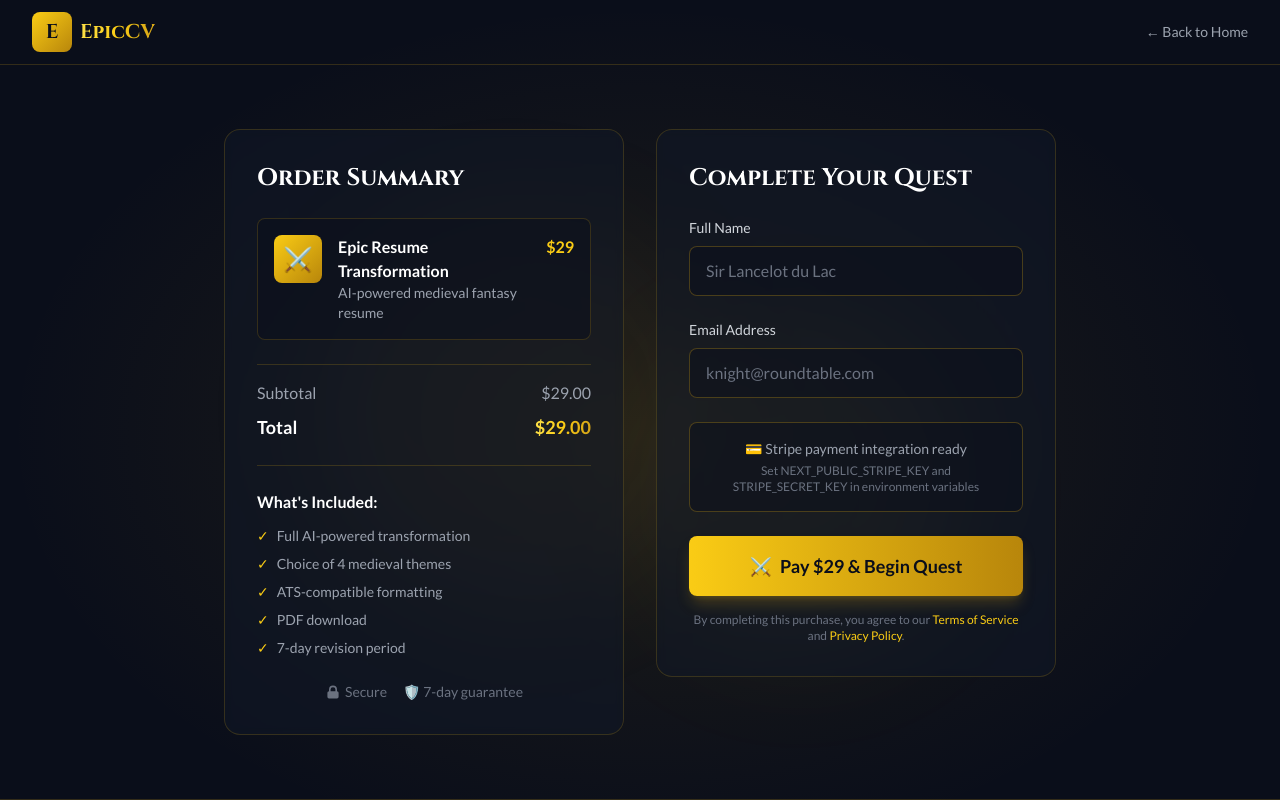
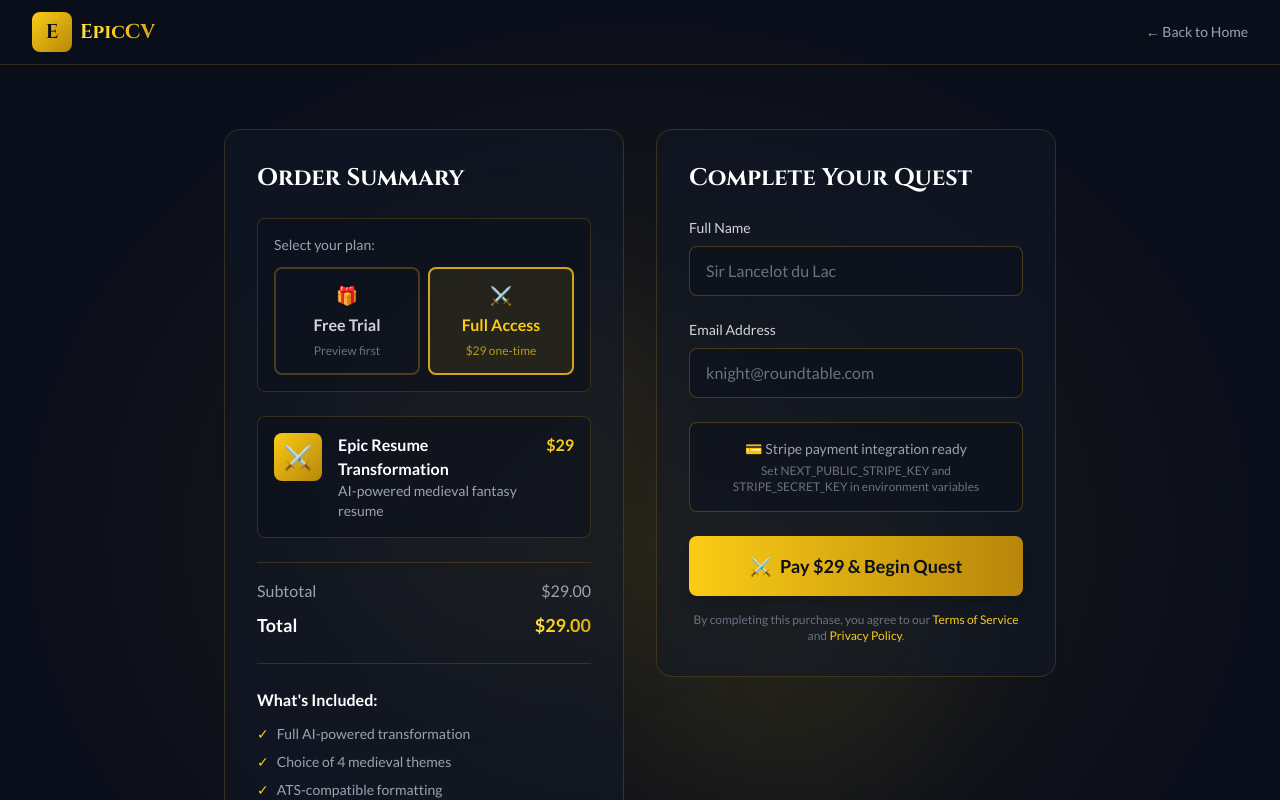
Before and after one commit to INDEX-prog/epiccv, a Next.js app: page /checkout in a window 1280 px wide. Shown: the top 800 px of the page. Built offline with nearby package versions, Linux system fonts and the light colour scheme.

Commit message:
fix: apply user modifications

```diff
--- a/app/checkout/page.tsx
+++ b/app/checkout/page.tsx
@@ -1,12 +1,14 @@
 "use client";
 
-import { useState } from "react";
+import { useState, useEffect } from "react";
 import Link from "next/link";
 
 interface FormData {
   email: string;
   name: string;
 }
+
+type PlanType = "trial" | "full";
 
 export default function CheckoutPage() {
   const [formData, setFormData] = useState<FormData>({
@@ -15,6 +17,16 @@ export default function CheckoutPage() {
   });
   const [isProcessing, setIsProcessing] = useState<boolean>(false);
   const [step, setStep] = useState<number>(1);
+  const [selectedPlan, setSelectedPlan] = useState<PlanType>("full");
+
+  useEffect(() => {
+    // Check URL params for plan selection
+    const params = new URLSearchParams(window.location.search);
+    const plan = params.get("plan");
+    if (plan === "trial") {
+      setSelectedPlan("trial");
+    }
+  }, []);
 
   const handleInputChange = (e: React.ChangeEvent<HTMLInputElement>): void => {
     const { name, value } = e.target;
@@ -25,13 +37,14 @@ export default function CheckoutPage() {
     e.preventDefault();
     setIsProcessing(true);
 
-    // Simulate payment processing
-    // In production, this would create a Stripe checkout session
+    // Simulate processing
     setTimeout(() => {
       setStep(2);
       setIsProcessing(false);
     }, 1500);
   };
+
+  const isTrial = selectedPlan === "trial";
 
   return (
     <div className="min-h-screen bg-navy-900 relative overflow-hidden">
@@ -64,36 +77,116 @@ export default function CheckoutPage() {
             <div className="order-2 lg:order-1">
               <div className="card">
                 <h2 className="font-medieval text-2xl font-bold text-white mb-6">
-                  Order Summary
+                  {isTrial ? "Free Trial" : "Order Summary"}
                 </h2>
 
+                {/* Plan Selection Toggle */}
+                <div className="mb-6 p-4 bg-navy-900/50 rounded-lg border border-gold-500/20">
+                  <p className="text-gray-400 text-sm mb-3">Select your plan:</p>
+                  <div className="grid grid-cols-2 gap-2">
+                    <button
+                      type="button"
+                      onClick={() => setSelectedPlan("trial")}
+                      className={`p-3 rounded-lg border-2 transition-all text-center ${
+                        isTrial
+                          ? "border-green-500 bg-green-500/10"
+                          : "border-gold-500/30 hover:border-gold-500/50"
+                      }`}
+                    >
+                      <span className="block text-lg mb-1">🎁</span>
+                      <span className={`block font-semibold ${isTrial ? "text-green-400" : "text-gray-300"}`}>
+                        Free Trial
+                      </span>
+                      <span className={`text-xs ${isTrial ? "text-green-400/70" : "text-gray-500"}`}>
+                        Preview first
+                      </span>
+                    </button>
+                    <button
+                      type="button"
+                      onClick={() => setSelectedPlan("full")}
+                      className={`p-3 rounded-lg border-2 transition-all text-center ${
+                        !isTrial
+                          ? "border-gold-500 bg-gold-500/10"
+                          : "border-gold-500/30 hover:border-gold-500/50"
+                      }`}
+                    >
+                      <span className="block text-lg mb-1">⚔️</span>
+                      <span className={`block font-semibold ${!isTrial ? "text-gold-400" : "text-gray-300"}`}>
+                        Full Access
+                      </span>
+                      <span className={`text-xs ${!isTrial ? "text-gold-400/70" : "text-gray-500"}`}>
+                        $29 one-time
+                      </span>
+                    </button>
+                  </div>
+                </div>
+
                 <div className="space-y-4 mb-6">
-                  <div className="flex items-start gap-4 p-4 bg-navy-900/50 rounded-lg border border-gold-500/20">
-                    <div className="w-12 h-12 rounded-lg bg-gradient-to-br from-gold-400 to-gold-600 flex items-center justify-center text-2xl flex-shrink-0">
-                      ⚔️
+                  <div className={`flex items-start gap-4 p-4 bg-navy-900/50 rounded-lg border ${
+                    isTrial ? "border-green-500/20" : "border-gold-500/20"
+                  }`}>
+                    <div className={`w-12 h-12 rounded-lg flex items-center justify-center text-2xl flex-shrink-0 ${
+                      isTrial
+                        ? "bg-gradient-to-br from-green-400 to-green-600"
+                        : "bg-gradient-to-br from-gold-400 to-gold-600"
+                    }`}>
+                      {isTrial ? "🎁" : "⚔️"}
                     </div>
                     <div className="flex-1">
-                      <h3 className="text-white font-semibold">Epic Resume Transformation</h3>
-                      <p className="text-gray-400 text-sm">AI-powered medieval fantasy resume</p>
+                      <h3 className="text-white font-semibold">
+                        {isTrial ? "Free Trial Preview" : "Epic Resume Transformation"}
+                      </h3>
+                      <p className="text-gray-400 text-sm">
+                        {isTrial
+                          ? "Preview your epic resume transformation"
+                          : "AI-powered medieval fantasy resume"
+                        }
+                      </p>
                     </div>
-                    <span className="text-gold-400 font-bold">$29</span>
+                    <span className={`font-bold ${isTrial ? "text-green-400" : "text-gold-400"}`}>
+                      {isTrial ? "Free" : "$29"}
+                    </span>
                   </div>
                 </div>
 
                 <div className="border-t border-gold-500/20 pt-4 space-y-2">
                   <div className="flex justify-between text-gray-400">
                     <span>Subtotal</span>
-                    <span>$29.00</span>
+                    <span>{isTrial ? "$0.00" : "$29.00"}</span>
                   </div>
                   <div className="flex justify-between text-white font-bold text-lg">
-                    <span>Total</span>
-                    <span className="gradient-text">$29.00</span>
+                    <span>Total {isTrial && <span className="text-sm font-normal text-gray-400">(today)</span>}</span>
+                    <span className={isTrial ? "text-green-400" : "gradient-text"}>
+                      {isTrial ? "$0.00" : "$29.00"}
+                    </span>
                   </div>
                 </div>
 
                 {/* What's Included */}
                 <div className="mt-6 pt-6 border-t border-gold-500/20">
-                  <h4 className="text-white font-semibold mb-3">What&apos;s Included:</h4>
+                  <h4 className="text-white font-semibold mb-3">
+                    {isTrial ? "Free Trial Includes:" : "What's Included:"}
+                  </h4>
+                  {isTrial ? (
+                    <ul className="space-y-2 text-sm text-gray-400">
+                      <li className="flex items-center gap-2">
+                        <span className="text-green-400">✓</span>
+                        Preview of your transformed resume
+                      </li>
+                      <li className="flex items-center gap-2">
+                        <span className="text-green-400">✓</span>
+                        Try all 4 medieval themes
+                      </li>
+                      <li className="flex items-center gap-2">
+                        <span className="text-green-400">✓</span>
+                        No credit card required
+                      </li>
+                      <li className="flex items-center gap-2">
+                        <span className="text-green-400">✓</span>
+                        Upgrade anytime for $29
+                      </li>
+                    </ul>
+                  ) : (
                     <ul className="space-y-2 text-sm text-gray-400">
                       <li className="flex items-center gap-2">
                         <span className="text-gold-400">✓</span>
@@ -116,10 +209,17 @@ export default function CheckoutPage() {
                         7-day revision period
                       </li>
                     </ul>
+                  )}
                 </div>
 
                 {/* Trust Badges */}
                 <div className="mt-6 flex items-center justify-center gap-4 text-gray-500 text-sm">
+                  {isTrial ? (
+                    <span className="flex items-center gap-1">
+                      🎁 No payment required
+                    </span>
+                  ) : (
+                    <>
                       <span className="flex items-center gap-1">
                         <svg className="w-4 h-4" fill="currentColor" viewBox="0 0 20 20">
                           <path fillRule="evenodd" d="M5 9V7a5 5 0 0110 0v2a2 2 0 012 2v5a2 2 0 01-2 2H5a2 2 0 01-2-2v-5a2 2 0 012-2zm8-2v2H7V7a3 3 0 016 0z" clipRule="evenodd" />
@@ -129,15 +229,17 @@ export default function CheckoutPage() {
                       <span className="flex items-center gap-1">
                         🛡️ 7-day guarantee
                       </span>
+                    </>
+                  )}
                 </div>
               </div>
             </div>
 
-            {/* Payment Form */}
+            {/* Form */}
             <div className="order-1 lg:order-2">
               <div className="card">
                 <h2 className="font-medieval text-2xl font-bold text-white mb-6">
-                  Complete Your Quest
+                  {isTrial ? "Start Your Free Trial" : "Complete Your Quest"}
                 </h2>
 
                 <form onSubmit={handleSubmit} className="space-y-6">
@@ -173,7 +275,8 @@ export default function CheckoutPage() {
                     />
                   </div>
 
-                  {/* Stripe Placeholder */}
+                  {/* Payment Section - Only show for full plan */}
+                  {!isTrial && (
                     <div className="p-4 bg-navy-900/50 border border-gold-500/30 rounded-lg">
                       <p className="text-gray-400 text-sm text-center">
                         💳 Stripe payment integration ready
@@ -182,11 +285,31 @@ export default function CheckoutPage() {
                         Set NEXT_PUBLIC_STRIPE_KEY and STRIPE_SECRET_KEY in environment variables
                       </p>
                     </div>
+                  )}
+
+                  {/* Free Trial Info */}
+                  {isTrial && (
+                    <div className="p-4 bg-green-500/10 border border-green-500/30 rounded-lg">
+                      <div className="flex items-start gap-3">
+                        <span className="text-2xl">🎁</span>
+                        <div>
+                          <p className="text-green-400 font-medium text-sm">No payment required</p>
+                          <p className="text-gray-400 text-xs mt-1">
+                            Start your free trial now. You&apos;ll only pay $29 when you&apos;re ready to download your full resume.
+                          </p>
+                        </div>
+                      </div>
+                    </div>
+                  )}
 
                   <button
                     type="submit"
                     disabled={isProcessing}
-                    className="w-full btn-primary text-lg py-4 disabled:opacity-50 disabled:cursor-not-allowed"
+                    className={`w-full text-lg py-4 disabled:opacity-50 disabled:cursor-not-allowed inline-flex items-center justify-center font-bold rounded-lg shadow-lg transform hover:scale-105 transition-all duration-300 ${
+                      isTrial
+                        ? "text-navy-900 bg-gradient-to-r from-green-400 to-green-600 shadow-green-500/25 hover:from-green-300 hover:to-green-500"
+                        : "btn-primary"
+                    }`}
                   >
                     {isProcessing ? (
                       <span className="flex items-center justify-center gap-2">
@@ -196,6 +319,11 @@ export default function CheckoutPage() {
                         </svg>
                         Processing...
                       </span>
+                    ) : isTrial ? (
+                      <>
+                        <span className="mr-2">🎁</span>
+                        Start Free Trial
+                      </>
                     ) : (
                       <>
                         <span className="mr-2">⚔️</span>
@@ -206,7 +334,7 @@ export default function CheckoutPage() {
                 </form>
 
                 <p className="text-gray-500 text-xs text-center mt-4">
-                  By completing this purchase, you agree to our{" "}
+                  By {isTrial ? "starting your free trial" : "completing this purchase"}, you agree to our{" "}
                   <Link href="/terms" className="text-gold-400 hover:underline">Terms of Service</Link>
                   {" "}and{" "}
                   <Link href="/privacy" className="text-gold-400 hover:underline">Privacy Policy</Link>.
@@ -218,22 +346,45 @@ export default function CheckoutPage() {
           /* Success State */
           <div className="max-w-lg mx-auto text-center">
             <div className="card">
-              <div className="text-6xl mb-6">🎉</div>
+              <div className="text-6xl mb-6">{isTrial ? "🎁" : "🎉"}</div>
               <h2 className="font-medieval text-3xl font-bold gradient-text mb-4">
-                Quest Accepted!
+                {isTrial ? "Trial Activated!" : "Quest Accepted!"}
               </h2>
               <p className="text-gray-300 mb-6">
+                {isTrial ? (
+                  <>
+                    Welcome, brave adventurer! Your free trial has been activated.
+                    Check your email at <span className="text-green-400">{formData.email}</span> for
+                    instructions to start your epic resume transformation preview.
+                  </>
+                ) : (
+                  <>
                     Thank you, brave adventurer! Your payment has been received.
                     Check your email at <span className="text-gold-400">{formData.email}</span> for
                     instructions to begin your epic resume transformation.
+                  </>
+                )}
               </p>
 
-              <div className="p-4 bg-navy-900/50 rounded-lg border border-gold-500/30 mb-6">
+              <div className={`p-4 bg-navy-900/50 rounded-lg border mb-6 ${
+                isTrial ? "border-green-500/30" : "border-gold-500/30"
+              }`}>
                 <p className="text-sm text-gray-400">
-                  <span className="text-gold-400 font-medium">Next Step:</span> You will receive an email
-                  with a link to upload your current resume and select your medieval theme.
+                  <span className={`font-medium ${isTrial ? "text-green-400" : "text-gold-400"}`}>Next Step:</span>{" "}
+                  {isTrial
+                    ? "Upload your current resume and see a preview of your transformation. Pay $29 only when you're ready to download!"
+                    : "You will receive an email with a link to upload your current resume and select your medieval theme."
+                  }
                 </p>
               </div>
+
+              {isTrial && (
+                <div className="p-4 bg-gold-500/10 border border-gold-500/30 rounded-lg mb-6">
+                  <p className="text-sm text-gold-400">
+                    💡 <span className="font-medium">Tip:</span> Love your preview? Upgrade to full access for just $29 to download your complete legendary resume.
+                  </p>
+                </div>
+              )}
 
               <Link href="/" className="btn-secondary inline-flex">
                 Return to Homepage
@@ -247,7 +398,7 @@ export default function CheckoutPage() {
       <footer className="relative z-10 border-t border-gold-500/20 py-6">
         <div className="max-w-7xl mx-auto px-4 sm:px-6 lg:px-8 text-center">
           <p className="text-gray-500 text-sm">
-            © {new Date().getFullYear()} EpicCV. Secure payment powered by Stripe.
+            © {new Date().getFullYear()} EpicCV. {!isTrial && "Secure payment powered by Stripe."}
           </p>
         </div>
       </footer>
```
Lines whose indentation alone changed are shown as unchanged.
